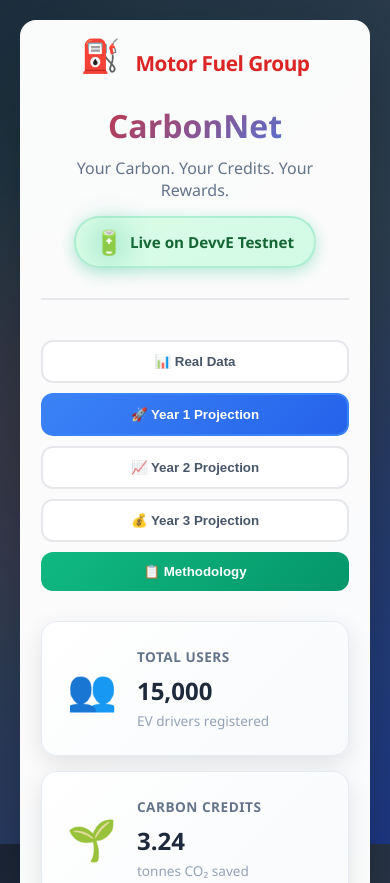
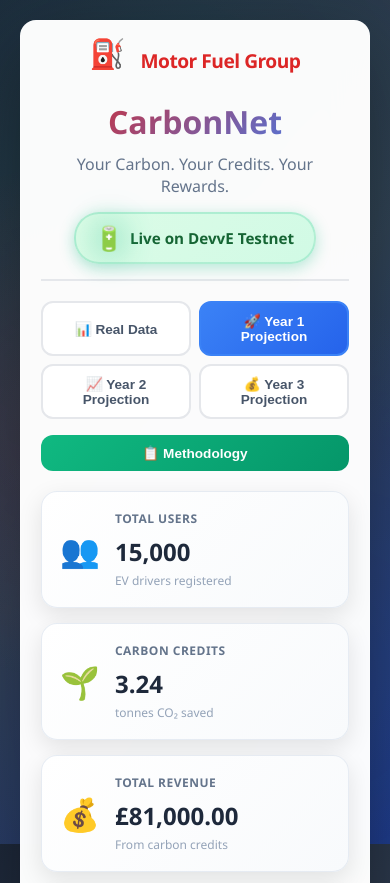
Before and after one commit to kittochris/mfg-carbonnet, a website: page public/mfg-carbonnet-complete.html in a window 390 px wide. Shown: the top 883 px of the page. Drawn offline with nearby package versions, Linux system fonts and the light colour scheme; no server answers.

Commit message:
Improved mobile responsive design

```diff
--- a/public/mfg-carbonnet-complete.html
+++ b/public/mfg-carbonnet-complete.html
@@ -20,6 +20,12 @@
             padding: 20px;
             position: relative;
             overflow-x: hidden;
+        }
+
+        @media (max-width: 768px) {
+            body {
+                padding: 10px;
+            }
         }
 
         body::before {
@@ -65,6 +71,13 @@
             border-bottom: 2px solid #e5e7eb;
         }
 
+        @media (max-width: 768px) {
+            .header {
+                margin-bottom: 20px;
+                padding-bottom: 15px;
+            }
+        }
+
         .brand {
             display: flex;
             align-items: center;
@@ -80,9 +93,21 @@
             letter-spacing: -0.5px;
         }
 
+        @media (max-width: 768px) {
+            .brand-text {
+                font-size: 1.2rem;
+            }
+        }
+
         .pump-icon {
             font-size: 2.5rem;
             animation: float 3s ease-in-out infinite;
+        }
+
+        @media (max-width: 768px) {
+            .pump-icon {
+                font-size: 1.8rem;
+            }
         }
 
         @keyframes float {
@@ -157,6 +182,13 @@
             flex-wrap: wrap;
         }
 
+        @media (max-width: 768px) {
+            .view-selector {
+                gap: 8px;
+                margin-bottom: 20px;
+            }
+        }
+
         .view-btn {
             padding: 12px 24px;
             border: 2px solid #e5e7eb;
@@ -166,6 +198,15 @@
             font-weight: 600;
             transition: all 0.3s ease;
             color: #475569;
+            font-size: 0.95rem;
+        }
+
+        @media (max-width: 768px) {
+            .view-btn {
+                padding: 10px 16px;
+                font-size: 0.85rem;
+                flex: 1 1 45%;
+            }
         }
 
         .view-btn:hover {
@@ -189,6 +230,16 @@
             cursor: pointer;
             font-weight: 600;
             transition: all 0.3s ease;
+            font-size: 0.95rem;
+        }
+
+        @media (max-width: 768px) {
+            .methodology-btn {
+                padding: 10px 16px;
+                font-size: 0.85rem;
+                width: 100%;
+                margin-top: 8px;
+            }
         }
 
         .methodology-btn:hover {
@@ -224,6 +275,13 @@
             overflow: hidden;
         }
 
+        @media (max-width: 768px) {
+            .metric-card {
+                padding: 18px;
+                gap: 15px;
+            }
+        }
+
         .metric-card::before {
             content: '';
             position: absolute;
@@ -250,6 +308,12 @@
             font-size: 2.5rem;
         }
 
+        @media (max-width: 768px) {
+            .metric-icon {
+                font-size: 2rem;
+            }
+        }
+
         .metric-content {
             flex: 1;
         }
@@ -268,6 +332,12 @@
             font-weight: 700;
             color: #1e293b;
             margin-bottom: 4px;
+        }
+
+        @media (max-width: 768px) {
+            .metric-value {
+                font-size: 1.5rem;
+            }
         }
 
         .metric-sub {
@@ -584,28 +654,41 @@
                 grid-template-columns: 1fr;
             }
 
-            .view-selector {
-                flex-direction: column;
-            }
-
             .view-btn, .methodology-btn {
-                width: 100%;
+                font-size: 0.85rem;
             }
 
             .brand-text {
-                font-size: 1.3rem;
+                font-size: 1.2rem;
             }
 
             .pump-icon {
-                font-size: 2rem;
+                font-size: 1.8rem;
             }
 
             .metric-value {
                 font-size: 1.5rem;
             }
 
+            .metric-label {
+                font-size: 0.75rem;
+            }
+
+            .metric-sub {
+                font-size: 0.75rem;
+            }
+
             body {
                 padding: 10px;
+            }
+
+            .chart-card, .form-card, .activity-section {
+                padding: 20px;
+            }
+
+            .modal-content {
+                padding: 25px;
+                margin: 20px;
             }
         }
     </style>
```
